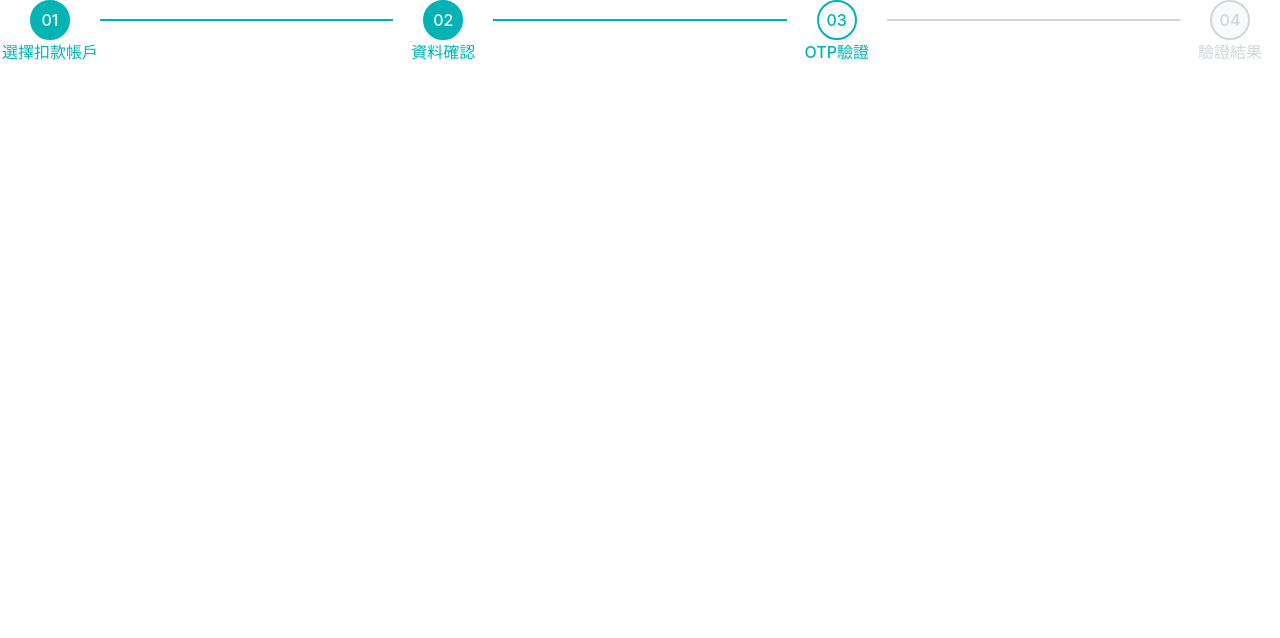
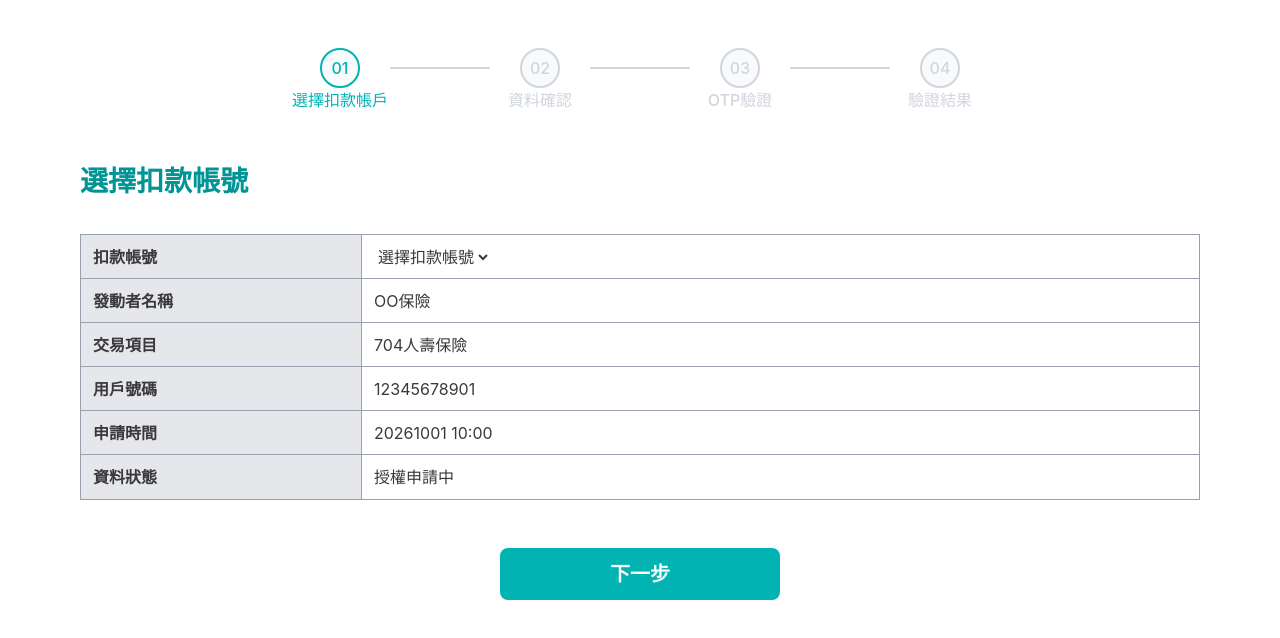
Before and after one commit to ayaka201/repo1, a Vue app in the folder project1/: page /selectDebitAccount in a window 1280 px wide. Shown: the top 638 px of the page. Built offline with nearby package versions, Linux system fonts and the light colour scheme.

Commit message:
SelectDebitAccount done

```diff
--- a/project1/src/assets/main.css
+++ b/project1/src/assets/main.css
@@ -1,13 +1,20 @@
 @import "tailwindcss";
 
 @theme{
+    --color-primary-50: #F2FDFF;
+    --color-primary-300: #7DD4D4;
     --color-primary-400: #34BCBC;
     --color-primary-500: #02B3B3;
+    --color-primary-600: #009494;
 
     --color--gray-50: #000000;
+    --color--gray-200: #F0F0F0;
+    --color--gray-300: #CACACA;
+    --color--gray-400: #BABABA;
     --color--gray-500: #929292;
     --color-gray-700: #3A3A3A;
 
+    --color-red-500: #E60039;
 }
 
 .bi--eye-slash-fill {
@@ -40,3 +47,15 @@
 button{
     cursor: pointer;
 }
+
+.info-border{
+    @apply flex border-b border-b-gray-400 last:border-b-0 h-11 text-base  text-gray-700;
+}
+
+.info-label{
+    @apply bg-gray-200 flex items-center w-70 py-2 px-3 shrink-0 font-bold;
+}
+
+.info-value{
+    @apply flex-1 flex items-center py-2 px-3 border-l border-l-gray-400;
+}
--- a/project1/src/views/SelectDebitAccount.vue
+++ b/project1/src/views/SelectDebitAccount.vue
@@ -1,10 +1,62 @@
 <template>
-    <StepProgress :current-step="3"/>
+    <div class="flex flex-col items-center py-12 px-20 gap-12">
+        <StepProgress :current-step="1" class="max-w-[700px]"/>
+        <div class="flex flex-col w-full gap-8">
+
+            <div class="text-primary-600 font-bold text-[28px]">
+                <p>選擇扣款帳號</p>
+            </div>
+            <div class="border border-gray-400">
+                <div class="info-border">
+                    <div class="info-label">
+                        扣款帳號
+                    </div>
+                    <div class="info-value">
+                        <select name="" id="">
+                            <option value="">選擇扣款帳號</option>
+                            <option value="">12345678</option>
+                            <option value="">23456789</option>
+                        </select>
+                    </div>
+                </div>
+
+            <Info :rows="rows"/>
+        </div>
+        </div>
+        <div class="w-70">
+            <BaseButton text="下一步"></BaseButton>
+        </div>
+    </div>
 
 </template>
 
 <script setup lang="ts">
     import StepProgress from '@/components/StepProgress.vue';
+    import Info from '@/components/Info.vue';
+    import BaseButton from '@/components/BaseButton.vue';
+
+    const rows = [
+        {
+            label: '發動者名稱',
+            value: 'OO保險'
+        },
+        {
+            label: '交易項目',
+            value: '704人壽保險'
+        },
+        {
+            label: '用戶號碼',
+            value: '12345678901'
+        },
+        {
+            label: '申請時間',
+            value: '20261001 10:00'
+        },
+        {
+            label: '資料狀態',
+            value: '授權申請中'
+        }
+    ]
 </script>
 
 <style scoped></style>
```
